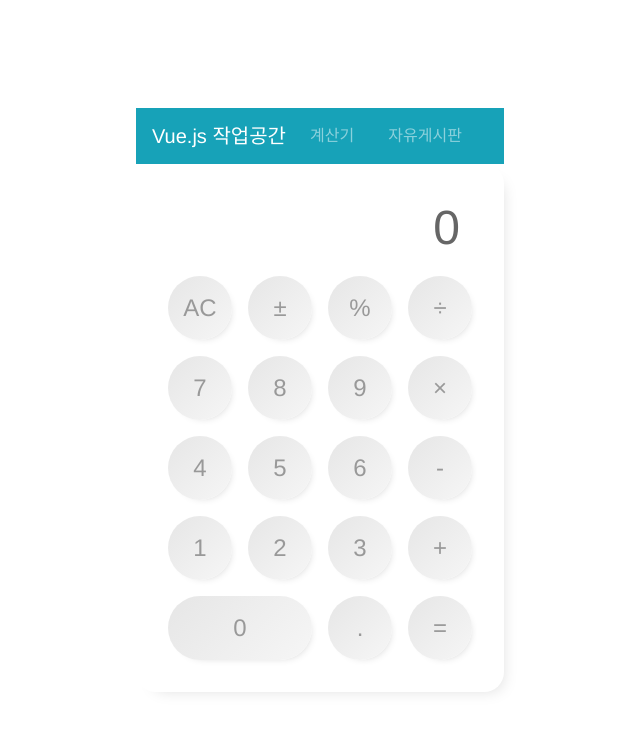
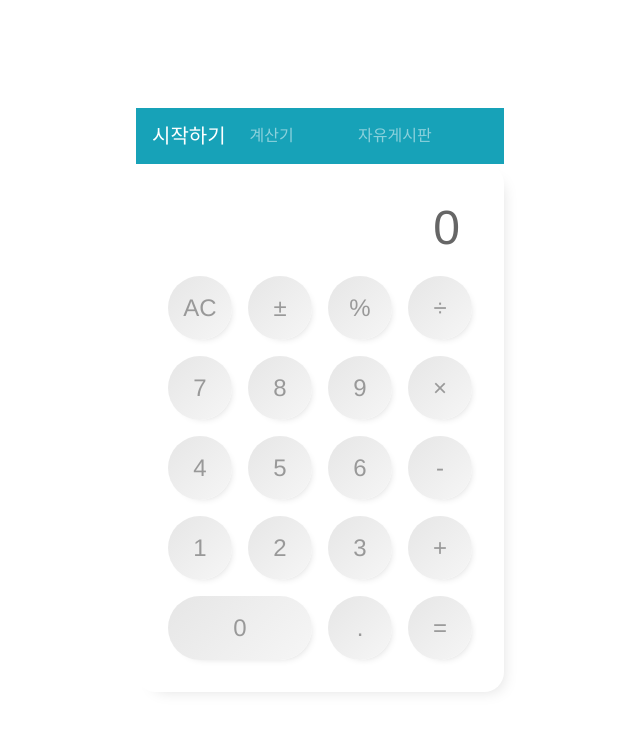
Before and after one commit to redeye0922/dev-play, a Vue app in the folder vue-play/: page / in a window 1280 px wide. Shown: the top 732 px of the page, without its empty margins (320-960 px from the left). Built offline with nearby package versions, Linux system fonts and the light colour scheme.

Commit message:
Update HeaderComp.vue

```diff
--- a/vue-play/src/components/HeaderComp.vue
+++ b/vue-play/src/components/HeaderComp.vue
@@ -1,7 +1,7 @@
 <template>
   <div>
     <b-navbar toggleable="lg" type="dark" variant="info">
-      <b-navbar-brand to="/">Vue.js 작업공간</b-navbar-brand>
+      <b-navbar-brand to="/board">시작하기</b-navbar-brand>
 
       <b-navbar-toggle target="nav-collapse"></b-navbar-toggle>
 
```
